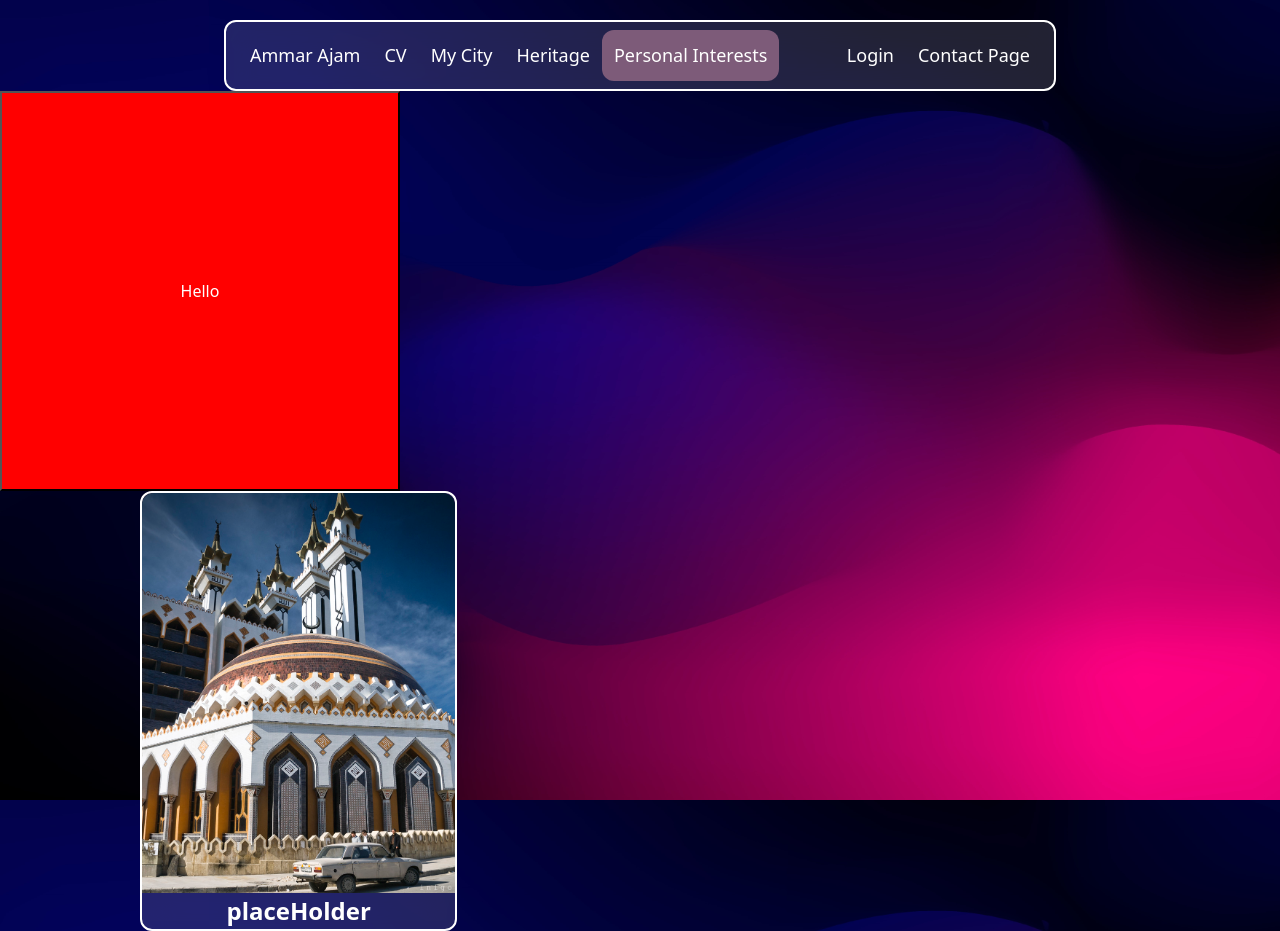
After one commit to DarkAndLighto/WebTechnologyProject, a PHP site: page /PersonalInterests.html in a window 1280 px wide. The commit adds this page. Run offline with PHP 8.4, Linux system fonts and the light colour scheme; some libraries are stand-ins or nearby versions.

Commit message:
Day 11 (Late commit)
Started the Personal Interests page.

```diff
--- a/CV.html
+++ b/CV.html
@@ -30,7 +30,7 @@
                     <li><a href="CV.html" class="cv-tag active" style="background-color: rgb(125, 91, 121);">CV</a></li>
                     <li><a href="MyCity.html">My City</a></li>
                     <li><a href="#">Heritage</a></li>
-                    <li><a href="#">Personal Interests</a></li>
+                    <li><a href="PersonalInterests.html">Personal Interests</a></li>
                     </ul>
 
                     <ul class="navbar-nav ms-auto">
--- a/Contact.html
+++ b/Contact.html
@@ -30,7 +30,7 @@
                     <li><a href="CV.html" class="cv-tag active">CV</a></li>
                     <li><a href="MyCity.html">My City</a></li>
                     <li><a href="#">Heritage</a></li>
-                    <li><a href="#">Personal Interests</a></li>
+                    <li><a href="PersonalInterests.html">Personal Interests</a></li>
                     </ul>
 
                     <ul class="navbar-nav ms-auto">
--- a/MyCity.css
+++ b/MyCity.css
@@ -19,7 +19,7 @@
 .slider-item p{
   font-size: 60px;
   margin: 0px;
-  color: rgb(219, 219, 219);
+  color: white;
 }
 .slider-item a{
   height: 100%;
@@ -29,6 +29,9 @@
 .slider-indicator, .slider-caption{
     display: flex;
     justify-content: left;
+}
+.slider-caption p{
+  text-shadow: 2px 2px 10px black  ;
 }
 
 .aleppo-box{
--- a/MyCity.html
+++ b/MyCity.html
@@ -32,7 +32,7 @@
                             <li><a href="#"
                                 style="background-color: rgb(125, 91, 121);">My City</a></li>
                             <li><a href="#">Heritage</a></li>
-                            <li><a href="#">Personal Interests</a></li>
+                            <li><a href="PersonalInterests.html">Personal Interests</a></li>
                         </ul>
 
                         <ul class="navbar-nav ms-auto">
--- /dev/null
+++ b/PersonalInterests.css
@@ -0,0 +1,27 @@
+.game-box{
+    position: relative;
+    transition: scale 0.2s ease;
+}
+.game-box:hover{
+    scale: 1.1;
+    z-index: 9999;
+}
+
+.row-1 img{
+    border-top-right-radius: 12px;
+    border-top-left-radius: 12px;
+    object-fit: cover;
+    height: 400px;
+    object-position: 50% 10%;
+    transition: object-position 1s ease;
+}
+.row-1 img:hover{
+    object-position: 65% 80%;
+}
+
+.row-2{
+    display: flex;
+    text-align: center;
+    font-weight: bold;
+    font-size: 24px;
+}
--- /dev/null
+++ b/PersonalInterests.html
@@ -0,0 +1,76 @@
+<!DOCTYPE html>
+<html lang="en">
+
+    <head>
+        <meta charset="UTF-8" />
+        <meta name="viewport" content="width=device-width, initial-scale=1.0" />
+        <title>Personal Interests</title>
+        <link href="https://cdn.jsdelivr.net/npm/bootstrap@5.3.3/dist/css/bootstrap.min.css" rel="stylesheet" />
+        <link rel="stylesheet" href="https://cdn.jsdelivr.net/npm/bootstrap-icons@1.11.3/font/bootstrap-icons.min.css" />
+        <link href="styling.css" rel="stylesheet" />
+        <link href="PersonalInterests.css" rel="stylesheet">
+    </head>
+
+    <body>
+
+
+        <div class="container" style="max-width: 65%; padding: 0;">
+            <div class="navbar-main">
+                <nav class="navbar blurry-box navbar-expand-lg sticky-top">
+                    <div class="container-fluid">
+                    <a class="home-button" href="index.html">Ammar Ajam</a>
+
+                    <button class="navbar-toggler" type="button" data-bs-toggle="collapse" data-bs-target="#collapseMe"
+                    aria-controls="collapseMe" aria-expanded="false" aria-label="Toggle navigation" style="border-color: white;">
+                        <span class="bi bi-arrows-vertical" style="color: white;"></span>
+                    </button>
+
+                    <div class="collapse navbar-collapse" id="collapseMe">
+                        <ul class="navbar-nav">
+                        <li><a href="CV.html" class="cv-tag active">CV</a></li>
+                        <li><a href="MyCity.html">My City</a></li>
+                        <li><a href="#">Heritage</a></li>
+                        <li><a href="PersonalInterests.html"
+                            style="background-color: rgb(125, 91, 121);">Personal Interests</a></li>
+                        </ul>
+
+                        <ul class="navbar-nav ms-auto">
+                        <li><a href="login.html">Login</a></li>
+                        <li><a href="Contact.html">Contact Page</a></li>
+                        </ul>
+                    </div>
+                    </div>
+
+                </nav>
+            </div>
+        </div>
+        <button onclick="GetGameByID(422, 1)" style="background-color: red; width: 400px; height: 400px; color: white;">
+            Hello
+        </button>
+
+        <div class="container" style="max-width: 80%;">
+            <div class="row">
+                <div class="col-lg-12 col-xl-4">
+                    <div class="blurry-box game-box" style="color: white;">
+                        <div class="row-1">
+                            <img src="images/Al Rahman Mosque-1.png" class="img-fluid game-background-1">
+                        </div>
+                        <div class="row row-2">
+                            <div class="game-name-1">
+                                placeHolder
+                            </div>
+                        </div>
+                    </div>
+                </div>
+            </div>
+
+        </div>
+
+        <script src="https://cdn.jsdelivr.net/npm/axios/dist/axios.min.js"></script>
+        <script src="https://kit.fontawesome.com/41752380dd.js" crossorigin="anonymous"></script>
+        <script src="https://cdn.jsdelivr.net/npm/bootstrap@5.3.3/dist/js/bootstrap.bundle.min.js"
+        integrity="sha384-YvpcrYf0tY3lHB60NNkmXc5s9fDVZLESaAA55NDzOxhy9GkcIdslK1eN7N6jIeHz"
+        crossorigin="anonymous"></script>
+        <script src="PersonalInterests.js"></script>
+    </body>
+</html>
--- /dev/null
+++ b/PersonalInterests.js
@@ -0,0 +1,141 @@
+function GetGameByID(id, boxID) {
+    const key = '51f03d61ff3442008e9b1aac81f4ca38';
+    const url = `https://api.rawg.io/api/games/${id}?key=${key}`;
+
+    const requestOptions = {
+        method: "GET",
+        redirect: "follow"
+    };
+
+    fetch(`${url}`, requestOptions)
+    .then(response => response.json())
+    .then(data => {
+        const gameName = data.name;
+        const gameNameDiv = document.querySelector('.game-name-'+boxID);
+        if (gameNameDiv) {
+            gameNameDiv.innerText = gameName;
+        } else {
+            console.error('Game name element not found');
+        }
+
+        const backgroundImage = data.background_image;
+        const backgroundImageDiv = document.querySelector('.game-background-'+boxID);
+            backgroundImageDiv.src = backgroundImage;
+    })
+    .catch(error => console.error(error));
+}
+
+
+
+
+
+
+
+function RetrieveAPI(path)
+{
+    const key = '51f03d61ff3442008e9b1aac81f4ca38';
+    const url=`${path}?key=${key}`;
+
+    const requestOptions = {
+        method: "GET",
+        redirect: "follow"
+    };
+
+    fetch(`${url}`, requestOptions)
+    .then((response) => response.text())
+    .then((result) => {
+        const data = JSON.parse(result);
+        console.log(data);
+        const resultDiv = document.getElementById('results');
+        resultDiv.innerHTML = '';
+        data.results.forEach(element => {
+            const el = `
+                <tr>
+                    <td><a href="?id=${element.id}">${element.name}</a></td>
+                    <td>${element.games_count}</td>
+                    <td>
+                        <button onclick="RetrieveCreator(${element.id})">Retrive creator data</button>
+                    </td>
+                </tr>
+            `;
+            resultDiv.innerHTML += el;
+        });
+
+    })
+    .catch((error) => console.error(error));
+}
+function RetrieveCreator(id)
+{
+    const key = '51f03d61ff3442008e9b1aac81f4ca38';
+    const url=`https://api.rawg.io/api/creators/${id}?key=${key}`;
+
+    const requestOptions = {
+        method: "GET",
+        redirect: "follow"
+    };
+
+    fetch(`${url}`, requestOptions)
+        .then((response) => response.text())
+        .then((result) => {
+            const data = JSON.parse(result);
+            console.log(data);
+            const creatorName = document.getElementById('creatorName');
+            creatorName.innerHTML = data.name;
+            const creatorRating = document.getElementById('creatorRating');
+            creatorRating.innerHTML = data.rating;
+            const myModal = new bootstrap.Modal('#exampleModal', {
+                keyboard: false,
+            }).show();
+        })
+        .catch((error) => console.error(error));
+}
+function getParameterByName(name, url) {
+    if (!url) url = window.location.href;
+    name = name.replace(/[\[\]]/g, '\\$&');
+    var regex = new RegExp('[?&]' + name + '(=([^&#]*)|&|#|$)'),
+        results = regex.exec(url);
+    if (!results) return null;
+    if (!results[2]) return '';
+    return decodeURIComponent(results[2].replace(/\+/g, ' '));
+}
+function printId(){
+    const id = document.getElementById('id');
+    id.innerHTML = getParameterByName('id');
+}
+// printId();
+// RetrieveAPI('https://api.rawg.io/api/creators');
+
+/*
+<table style="color: white;" width="100%">
+    <thead>
+        <tr>
+            <th>Name</th>
+            <th>Games Counts</th>
+            <th>Data</th>
+        </tr>
+    </thead>
+    <tbody id="results"></tbody>
+</table>
+<h1 style="color: white;" id="id"></h1>
+
+<!-- Modal -->
+<div class="modal fade" id="exampleModal" tabindex="-1" aria-labelledby="exampleModalLabel" aria-hidden="true">
+    <div class="modal-dialog">
+        <div class="modal-content">
+        <div class="modal-header">
+            <h1 class="modal-title fs-5" id="creatorName"></h1>
+            <button type="button" class="btn-close" data-bs-dismiss="modal" aria-label="Close"></button>
+        </div>
+        <div class="modal-body" id="creator">
+            <div class="row">
+                <div class="col-6">Rating:</div>
+                <div class="col-6" id="creatorRating"></div>
+            </div>
+        </div>
+        <div class="modal-footer">
+            <button type="button" class="btn btn-secondary" data-bs-dismiss="modal">Close</button>
+        </div>
+        </div>
+    </div>
+</div>
+*/
--- a/index.html
+++ b/index.html
@@ -29,7 +29,7 @@
                 <li><a href="CV.html" class="cv-tag active">CV</a></li>
                 <li><a href="MyCity.html">My City</a></li>
                 <li><a href="#">Heritage</a></li>
-                <li><a href="#">Personal Interests</a></li>
+                <li><a href="PersonalInterests.html">Personal Interests</a></li>
                 </ul>
 
                 <ul class="navbar-nav ms-auto">
--- a/login.html
+++ b/login.html
@@ -30,7 +30,7 @@
                         <li><a href="CV.html" class="cv-tag active">CV</a></li>
                         <li><a href="MyCity.html">My City</a></li>
                         <li><a href="#">Heritage</a></li>
-                        <li><a href="#">Personal Interests</a></li>
+                        <li><a href="PersonalInterests.html">Personal Interests</a></li>
                         </ul>
 
                         <ul class="navbar-nav ms-auto">
```
Also changed, not shown: images/clock tower.jpg (added), images/terraria cover for testing.jpg (added), 2 other files.
